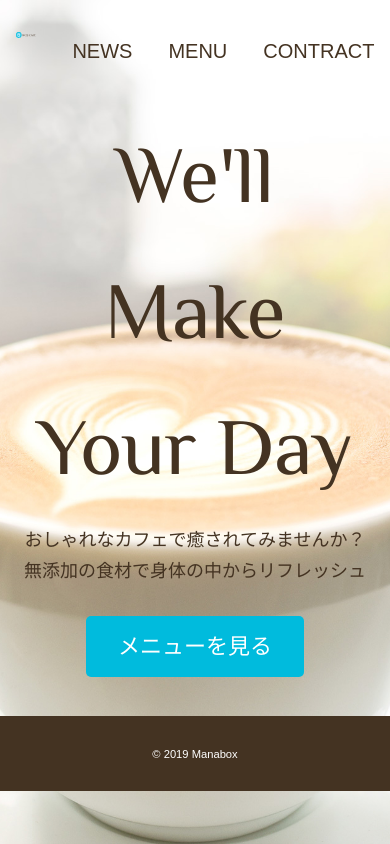
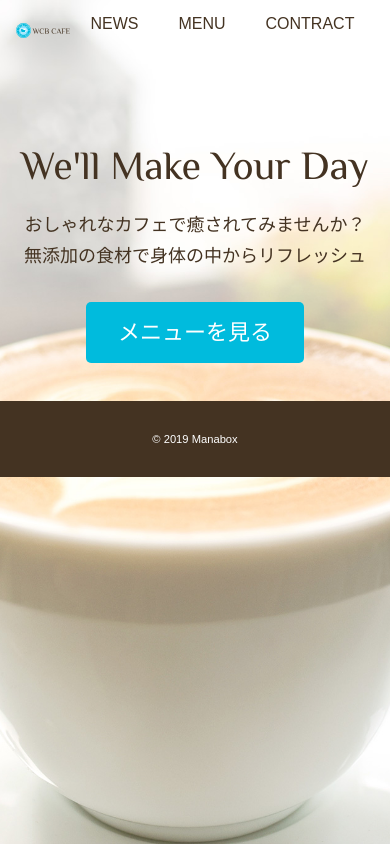
Before and after one commit to clockfantazy/practiceHTML, a plain HTML site: page index.html in a window 390 px wide. Drawn offline with Linux system fonts and the light colour scheme; some packages are replaced by stand-ins of ours.

Commit message:
モバイル版CSSの実装(top画面)

```diff
--- a/css/style.css
+++ b/css/style.css
@@ -211,3 +211,26 @@ aside p {
 .sub-menu a:hover {
     color: #0bd;
 }
+
+/* モバイル版
+------------------------------------*/
+@media (max-width: 600px) {
+    /* 見出し */
+    .page-title {
+        font-size: 2.5rem;
+    }
+
+    /* HEADER */
+    .main-nav {
+        font-size:1rem;
+        margin-top: 10px;
+    }
+    .main-nav li {
+        margin: 0 20px;
+    }
+
+    /* HOME */
+    .home-content {
+        margin-top: 20%
+    }
+}
```
